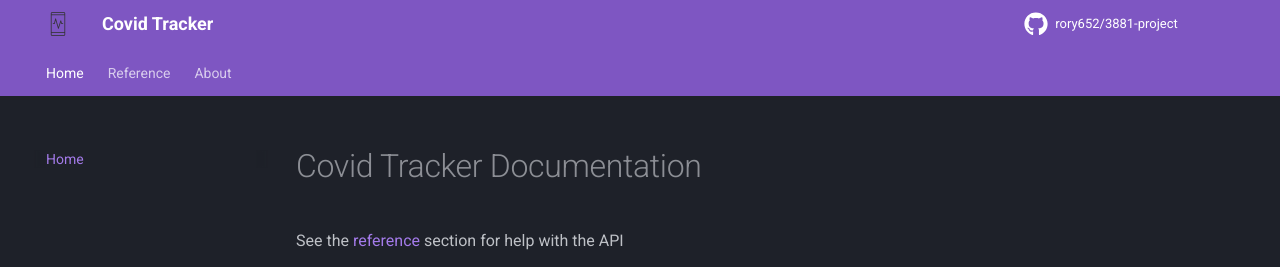
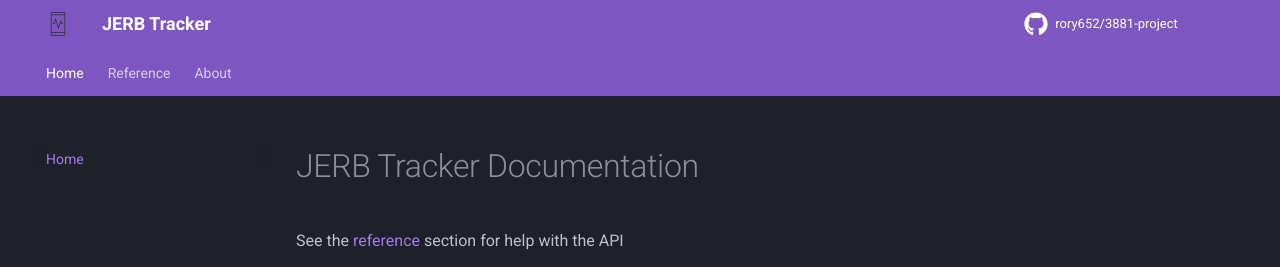
Before and after one commit to rory652/3885-project, an MkDocs documentation site: the page built from documentation/docs/index.md, in a window 1280 px wide. Shown: the top 267 px of the page. Built offline with MkDocs 1.6.1 and Material for MkDocs 9.7.7, drawn with Linux system fonts in a browser that asks for light colours; comment, search, counter and statistics services are not loaded.

Commit message:
Updated docs for publishing at domain

```diff
--- a/documentation/docs/index.md
+++ b/documentation/docs/index.md
@@ -1,4 +1,4 @@
-# Covid Tracker Documentation
+# JERB Tracker Documentation
 
 See the [reference](reference/index.md) section for help with the API
 
--- a/documentation/mkdocs.yml
+++ b/documentation/mkdocs.yml
@@ -1,4 +1,4 @@
-site_name: Covid Tracker
+site_name: JERB Tracker
 
 repo_url: https://github.com/rory652/3881-project/
 repo_name: rory652/3881-project
```
Also changed, not shown: 1 other file.
